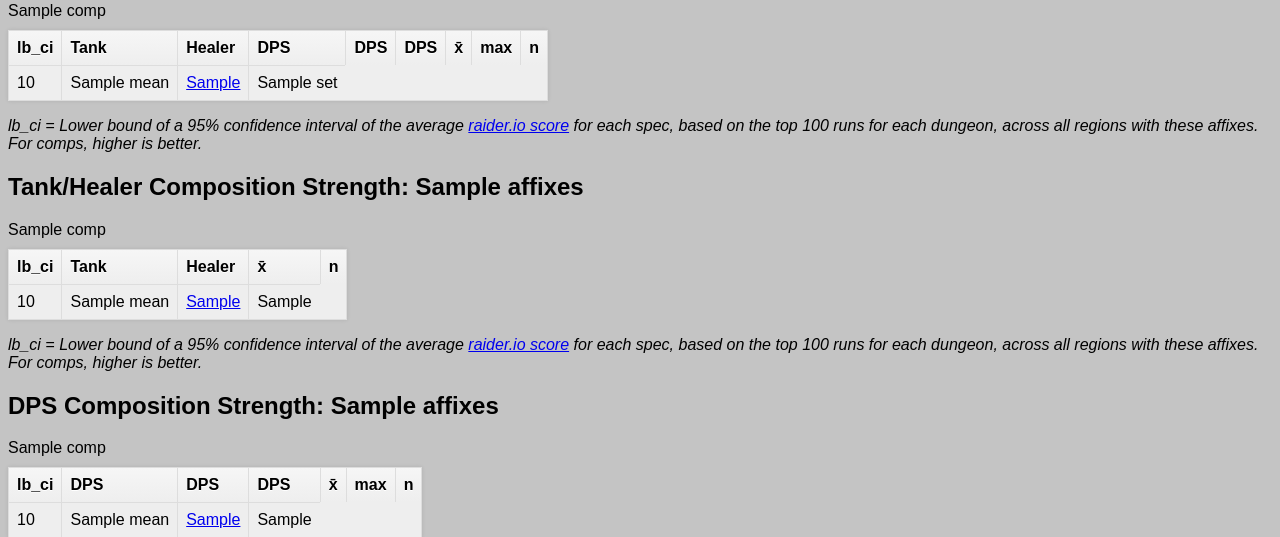
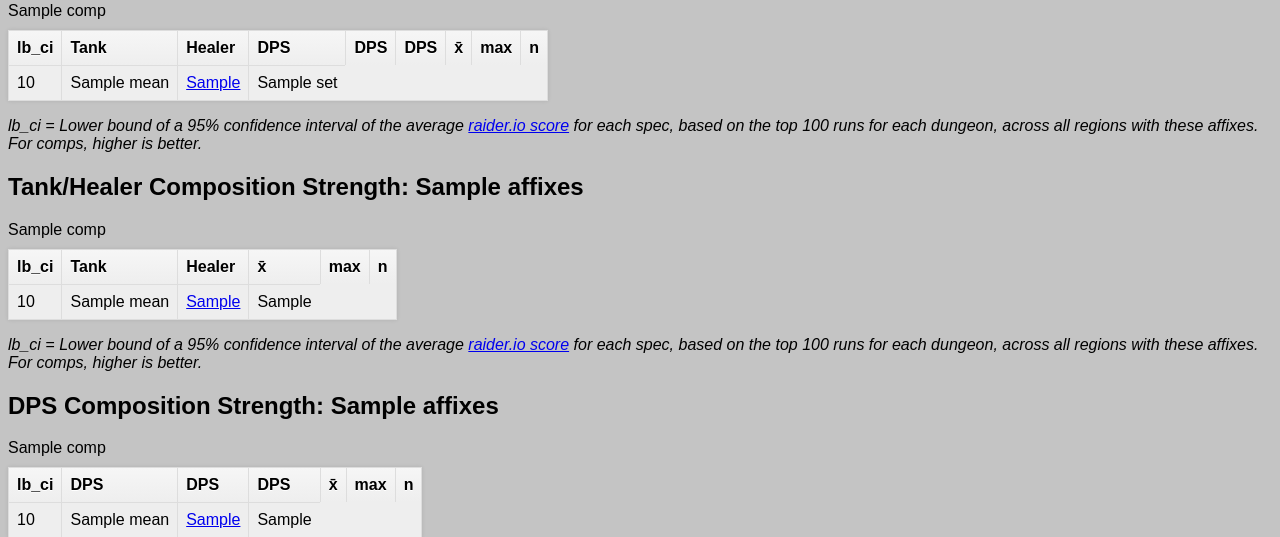
Before and after one commit to berkkarahan/subcreation, a Python web app: template templates/by-affix.html in a window 1280 px wide. Shown: the part 586-1123 px from the top of the page. Run offline with Jinja, Linux system fonts and the light colour scheme; the template is opened without the code that fills it: most values are stand-ins (such as "Sample title", 1, 10 or a date in 2020).

Commit message:
adding missing max to tank/healer comps

```diff
--- a/templates/by-affix.html
+++ b/templates/by-affix.html
@@ -111,6 +111,7 @@
 <th>Tank</th>
 <th>Healer</th>
 <th>x&#772;</th>
+<th>max</th>
 <th>n</th>
 </tr>
 {% for (score, comp, mean, n, max_f, max_id) in sets_th %}
```
